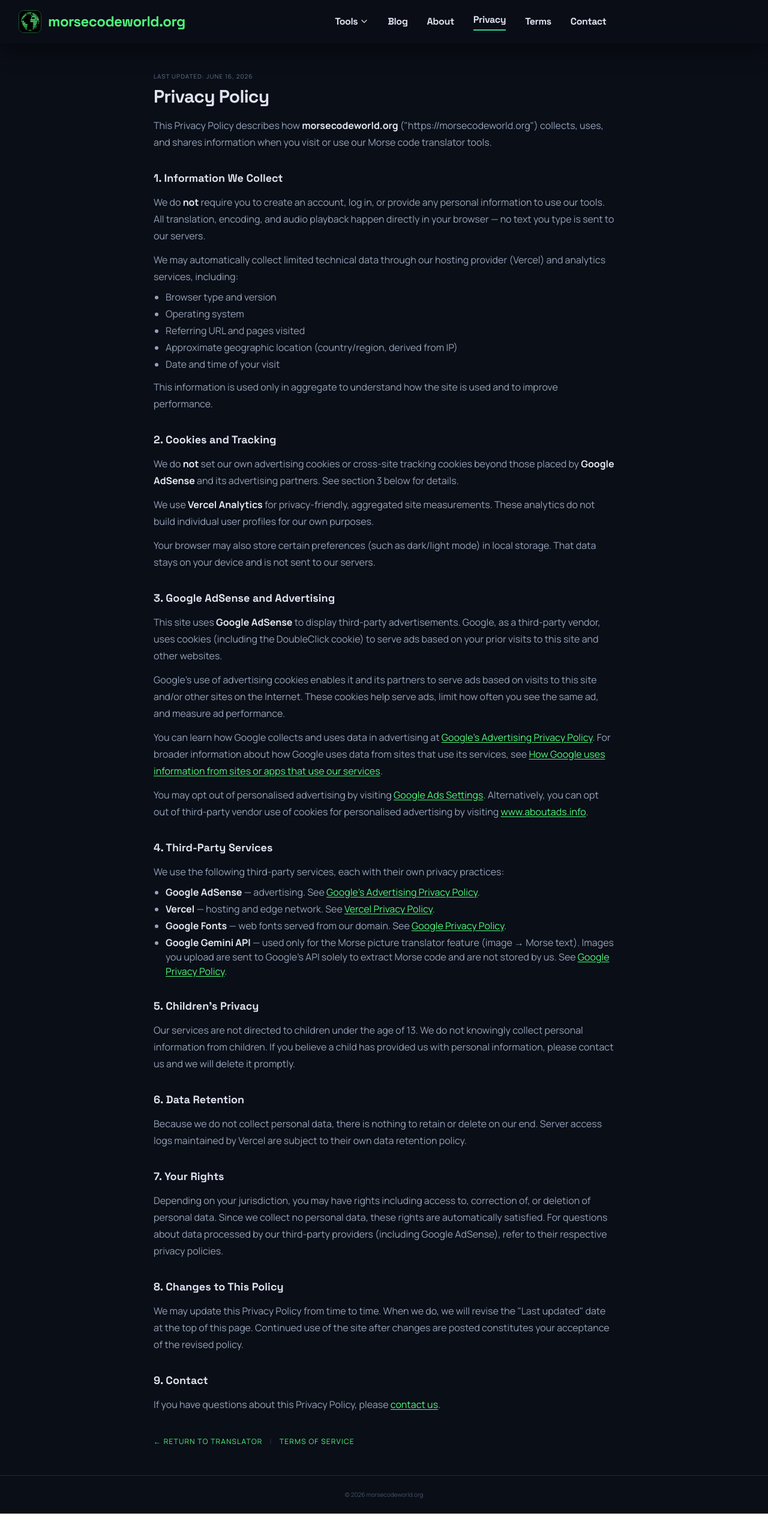
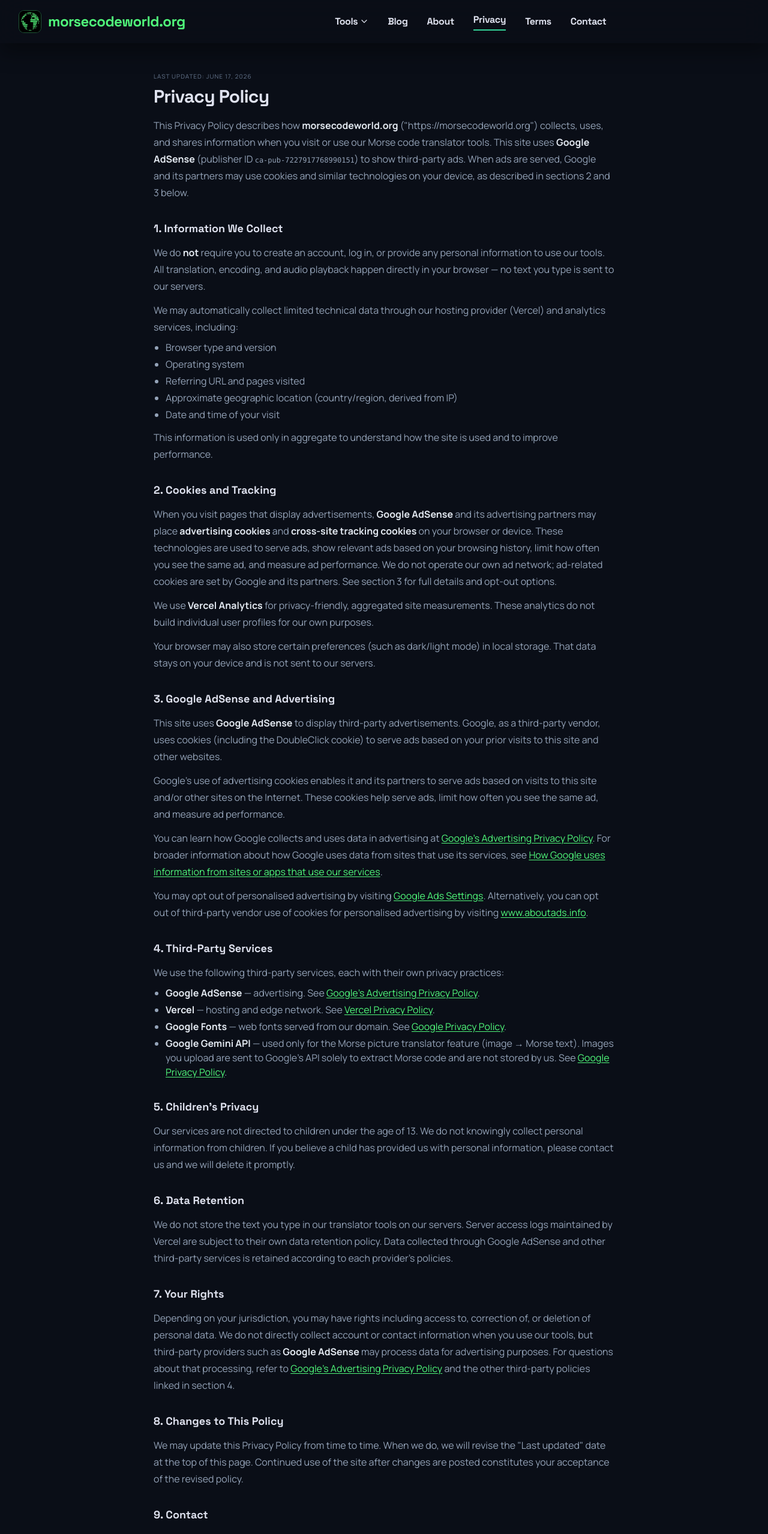
Before and after one commit to sandaru3n/Morse-Code-World, a Next.js app: page /privacy in a window 1280 px wide. Shown: the top 2557 px of the page at 60% size. Before the commit the page ends 2523 px from the top, so only its background shows below. Built offline with nearby package versions, Linux system fonts and the light colour scheme; no server answers.

Commit message:
Privacy Policy Updated

```diff
--- a/app/privacy/page.tsx
+++ b/app/privacy/page.tsx
@@ -26,7 +26,7 @@
   ]
 };
 
-const LAST_UPDATED = "June 16, 2026";
+const LAST_UPDATED = "June 17, 2026";
 
 const externalLinkClass =
   "text-emerald-600 underline underline-offset-2 hover:text-emerald-500 dark:text-primary-container";
@@ -47,7 +47,11 @@
             </h1>
             <p className="mt-4 font-body text-sm leading-relaxed text-slate-600 dark:text-slate-400 sm:text-base sm:leading-7">
               This Privacy Policy describes how <strong className="text-neutral-800 dark:text-slate-200">{SITE_NAME}</strong> ("{SITE_URL}") collects,
-              uses, and shares information when you visit or use our Morse code translator tools.
+              uses, and shares information when you visit or use our Morse code translator tools. This site uses{" "}
+              <strong className="text-neutral-800 dark:text-slate-200">Google AdSense</strong> (publisher ID{" "}
+              <span className="font-mono text-xs">ca-pub-7227917768990151</span>) to show third-party ads. When ads
+              are served, Google and its partners may use cookies and similar technologies on your device, as described
+              in sections 2 and 3 below.
             </p>
 
             <Section title="1. Information We Collect">
@@ -74,10 +78,12 @@
 
             <Section title="2. Cookies and Tracking">
               <p>
-                We do <strong className="text-neutral-800 dark:text-slate-200">not</strong> set our own advertising
-                cookies or cross-site tracking cookies beyond those placed by{" "}
-                <strong className="text-neutral-800 dark:text-slate-200">Google AdSense</strong> and its advertising
-                partners. See section 3 below for details.
+                When you visit pages that display advertisements, <strong className="text-neutral-800 dark:text-slate-200">Google AdSense</strong> and
+                its advertising partners may place <strong className="text-neutral-800 dark:text-slate-200">advertising cookies</strong> and{" "}
+                <strong className="text-neutral-800 dark:text-slate-200">cross-site tracking cookies</strong> on your browser or device. These
+                technologies are used to serve ads, show relevant ads based on your browsing history, limit how often you see the same ad, and
+                measure ad performance. We do not operate our own ad network; ad-related cookies are set by Google and its partners. See section 3
+                for full details and opt-out options.
               </p>
               <p className="mt-3">
                 We use <strong className="text-neutral-800 dark:text-slate-200">Vercel Analytics</strong> for
@@ -184,16 +190,22 @@
 
             <Section title="6. Data Retention">
               <p>
-                Because we do not collect personal data, there is nothing to retain or delete on our end. Server access logs
-                maintained by Vercel are subject to their own data retention policy.
+                We do not store the text you type in our translator tools on our servers. Server access logs maintained
+                by Vercel are subject to their own data retention policy. Data collected through Google AdSense and other
+                third-party services is retained according to each provider&apos;s policies.
               </p>
             </Section>
 
             <Section title="7. Your Rights">
               <p>
                 Depending on your jurisdiction, you may have rights including access to, correction of, or deletion of personal
-                data. Since we collect no personal data, these rights are automatically satisfied. For questions about data
-                processed by our third-party providers (including Google AdSense), refer to their respective privacy policies.
+                data. We do not directly collect account or contact information when you use our tools, but third-party providers
+                such as <strong className="text-neutral-800 dark:text-slate-200">Google AdSense</strong> may process data for
+                advertising purposes. For questions about that processing, refer to{" "}
+                <a href="https://policies.google.com/technologies/ads" target="_blank" rel="noopener noreferrer" className={externalLinkClass}>
+                  Google&apos;s Advertising Privacy Policy
+                </a>{" "}
+                and the other third-party policies linked in section 4.
               </p>
             </Section>
 
```
